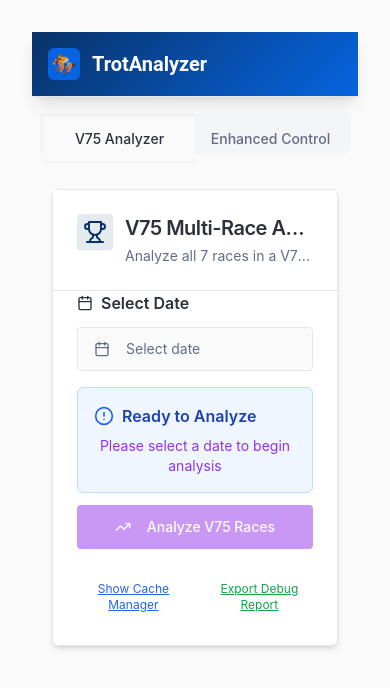
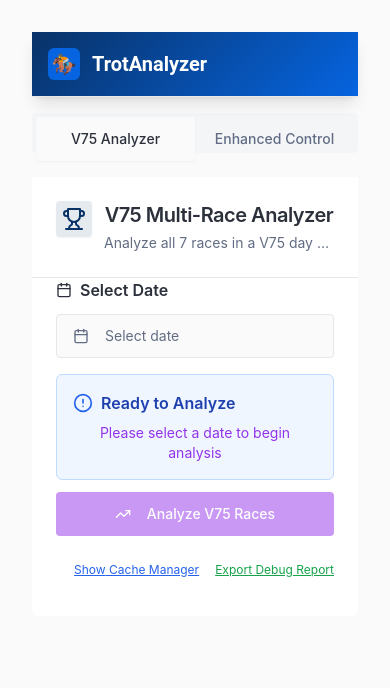
Before and after one commit to rexade/race-whisperer-predict, a React (Vite) app: page / in a window 390 px wide. Shown: the top 688 px of the page. Built offline with nearby package versions, Linux system fonts and the light colour scheme.

Commit message:
Refine V75 layout and alignment
Apply full-width mobile layout, remove borders and shadows, align driver names, and use numeric tabs for improved spacing and readability.

```diff
--- a/src/App.tsx
+++ b/src/App.tsx
@@ -28,7 +28,7 @@ function App() {
               </div>
             </div>
           </header>
-          <main className="container mx-auto px-2 sm:px-4 py-4 sm:py-8">
+          <main className="container mx-auto px-0 sm:px-4 py-4 sm:py-8">
             <Tabs defaultValue="v75" className="w-full">
               <TabsList className="grid w-full grid-cols-2 mb-6">
                 <TabsTrigger value="v75">V75 Analyzer</TabsTrigger>
--- a/src/components/shared/analyzer/AnalyzerCard.tsx
+++ b/src/components/shared/analyzer/AnalyzerCard.tsx
@@ -19,10 +19,10 @@ const AnalyzerCard: React.FC<AnalyzerCardProps> = ({
   className = ""
 }) => {
   return (
-    <Card className={`border-border shadow-md ${className}`}>
+    <Card className={`border-0 shadow-none sm:border-border sm:shadow-md ${className}`}>
       <SectionHeader title={title} subtitle={description} icon={icon} />
 
-      <CardContent className="space-y-6">
+      <CardContent className="space-y-3 sm:space-y-6">
         {children}
       </CardContent>
     </Card>
--- a/src/components/shared/analyzer/AnalyzerLayout.tsx
+++ b/src/components/shared/analyzer/AnalyzerLayout.tsx
@@ -8,7 +8,7 @@ interface AnalyzerLayoutProps {
 const AnalyzerLayout: React.FC<AnalyzerLayoutProps> = ({ children }) => {
   return (
     <div className="min-h-screen bg-background">
-      <div className="max-w-3xl mx-auto space-y-4 p-3 sm:p-6">
+      <div className="max-w-3xl mx-auto space-y-3 p-0 sm:p-6">
         {children}
       </div>
     </div>
--- a/src/components/v75/components/CompactHorseRow.tsx
+++ b/src/components/v75/components/CompactHorseRow.tsx
@@ -33,8 +33,8 @@ const CompactHorseRow: React.FC<CompactHorseRowProps> = ({ horse, rank }) => {
   };
 
   const getRowStyle = (rank: number) => {
-    if (rank <= 3) return "bg-primary/5 sm:border-l-4 border-l-transparent sm:border-l-primary shadow-sm";
-    return "bg-card hover:bg-muted/30";
+    if (rank <= 3) return "bg-transparent sm:bg-primary/5 sm:border-l-4 border-l-transparent sm:border-l-primary sm:shadow-sm";
+    return "bg-transparent sm:bg-card sm:hover:bg-muted/30";
   };
 
   return (
@@ -50,7 +50,7 @@ const CompactHorseRow: React.FC<CompactHorseRowProps> = ({ horse, rank }) => {
                 {rank}
               </Badge>
             </div>
-            <Badge variant="outline" className="text-xs font-bold h-5 w-5 sm:h-6 sm:w-6 flex items-center justify-center p-0">
+            <Badge variant="secondary" className="text-xs font-bold h-5 w-5 sm:h-6 sm:w-6 flex items-center justify-center p-0">
               {horse.postPosition}
             </Badge>
           </div>
@@ -63,12 +63,12 @@ const CompactHorseRow: React.FC<CompactHorseRowProps> = ({ horse, rank }) => {
                 variant="ghost"
                 size="sm"
                 onClick={() => setShowDebug(!showDebug)}
-                className="h-5 w-5 p-0 opacity-60 hover:opacity-100 flex-shrink-0"
+                className="hidden sm:inline-flex h-5 w-5 p-0 opacity-60 hover:opacity-100 flex-shrink-0"
               >
                 {showDebug ? <ChevronUp className="h-3 w-3" /> : <ChevronDown className="h-3 w-3" />}
               </Button>
             </div>
-            <div className="text-xs text-muted-foreground break-words leading-tight">{safeDriverName}</div>
+            <div className="text-xs text-muted-foreground break-words leading-tight mt-0.5">{safeDriverName}</div>
           </div>
 
           {/* Times - Reordered with Pred as most prominent */}
@@ -137,7 +137,7 @@ const CompactHorseRow: React.FC<CompactHorseRowProps> = ({ horse, rank }) => {
             )}
 
             {/* Equipment info - Now inline with other stats */}
-            <Badge variant="outline" className="text-xs h-4 px-1">
+            <Badge variant="secondary" className="text-xs h-4 px-1">
               {getSulkyDisplay(horse.sulkyType)}
             </Badge>
             <span className={`font-medium text-xs ${getShoesColor(horse.shoesFront || false, horse.shoesBack || false)}`}>
--- a/src/components/v75/components/CompactV75ResultsTable.tsx
+++ b/src/components/v75/components/CompactV75ResultsTable.tsx
@@ -34,14 +34,14 @@ const CompactV75ResultsTable: React.FC<CompactV75ResultsTableProps> = ({ race })
       <CardHeader className="px-2 py-2 sm:px-4 sm:py-3">
         <div className="flex flex-col sm:flex-row sm:items-center sm:justify-between gap-3">
           <CardTitle className="text-foreground font-secondary text-base sm:text-lg flex items-center gap-2">
-            Race {race.raceNumber} - {race.name}
+            Race {race.raceNumber} <span className="hidden sm:inline">- {race.name}</span>
             {qualityPercentage < 80 && (
               <Badge variant="destructive" className="text-xs">
                 {qualityPercentage}% analyzed
               </Badge>
             )}
           </CardTitle>
-          <div className="flex items-center gap-2 text-xs sm:text-sm text-muted-foreground">
+          <div className="hidden sm:flex items-center gap-2 text-xs sm:text-sm text-muted-foreground">
             <span>{race.track}</span>
             <span>•</span>
             <span>{race.distance}m</span>
@@ -67,7 +67,7 @@ const CompactV75ResultsTable: React.FC<CompactV75ResultsTableProps> = ({ race })
               className="p-2 sm:p-3 bg-muted/50 sm:border-l-4 sm:border-l-muted-foreground/30"
             >
               <div className="flex items-center gap-3">
-                <Badge variant="outline" className="text-xs">
+                <Badge variant="secondary" className="text-xs">
                   {horse.postPosition}
                 </Badge>
                 <span className="font-medium text-sm">{horse.horseName}</span>
--- a/src/components/v75/components/V75Results.tsx
+++ b/src/components/v75/components/V75Results.tsx
@@ -41,15 +41,15 @@ const V75Results: React.FC<V75ResultsProps> = ({
         <CardContent className="p-0">
           <Tabs value={activeTab} onValueChange={onTabChange}>
             {/* Mobile-friendly scrollable tabs */}
-            <div className="overflow-x-auto -mx-3 sm:mx-0">
-              <TabsList className="bg-transparent p-0 w-full flex items-stretch justify-between gap-px h-9 sm:h-10">
+            <div className="overflow-x-auto">
+              <TabsList className="bg-transparent p-0 w-full flex items-stretch justify-between gap-0 h-9 sm:h-10">
                 {races.map(race => (
                   <TabsTrigger
                     key={race.raceNumber}
                     value={`race-${race.raceNumber}`}
                     aria-label={`Race ${race.raceNumber}`}
                     title={`Race ${race.raceNumber}`}
-                    className="flex-1 basis-0 text-center rounded-none text-xs sm:text-sm px-0 py-2 h-9 data-[state=active]:text-foreground data-[state=active]:shadow-none"
+                    className="flex-1 basis-0 text-center rounded-none text-xs sm:text-sm px-0 py-2 h-9 data-[state=active]:text-foreground data-[state=active]:shadow-none focus-visible:ring-0 focus-visible:ring-offset-0 data-[state=active]:underline data-[state=active]:underline-offset-4 data-[state=active]:decoration-2"
                   >
                     {race.raceNumber}
                   </TabsTrigger>
```
